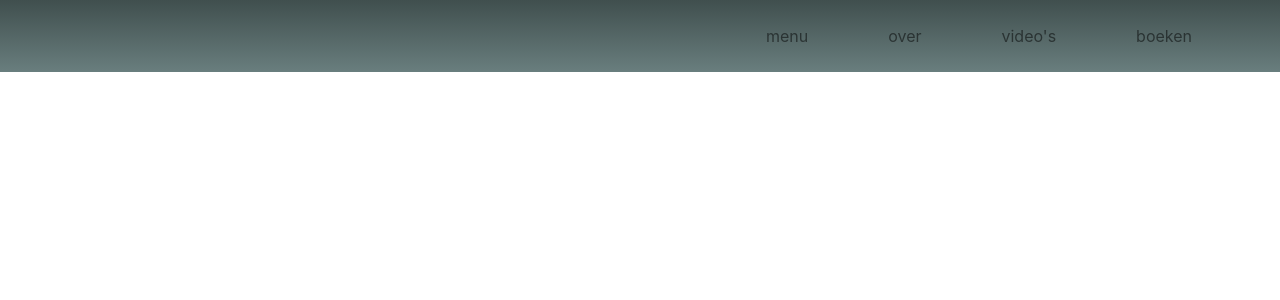
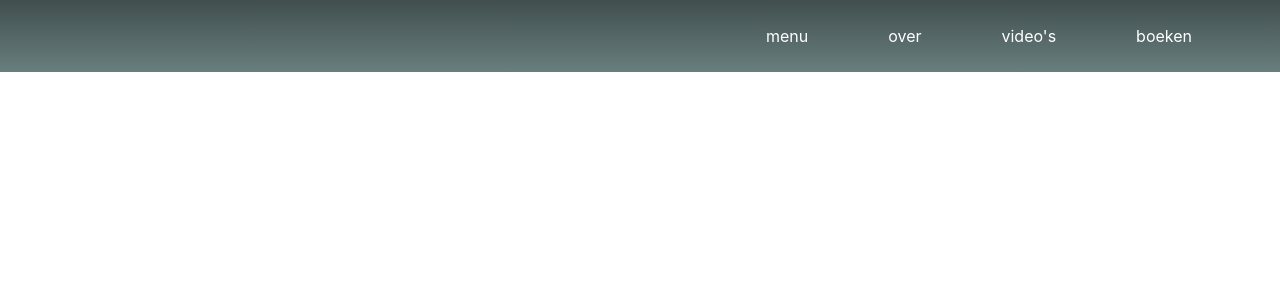
Before and after one commit to YanniD/timothy-veryser, a PHP site: page /pages/header.php in a window 1280 px wide. Shown: the top 300 px of the page. Run offline with PHP 8.4, Linux system fonts and the light colour scheme.

Commit message:
header color to white

```diff
--- a/pages/header.php
+++ b/pages/header.php
@@ -11,7 +11,7 @@
 </head>
 <body>
 <header class='bg-header'>
-    <nav class="navbar navbar-expand-lg py-3 navbar-light">
+    <nav class="navbar navbar-expand-lg py-3 navbar-light ">
 
   <button class="navbar-toggler ml-auto" type="button" data-toggle="collapse" data-target="#navbarSupportedContent" aria-controls="navbarSupportedContent" aria-expanded="false" aria-label="Toggle navigation">
     <span class="navbar-toggler-icon"></span>
@@ -19,8 +19,8 @@
 
   <div class="collapse navbar-collapse ml-auto" id="navbarSupportedContent">
     <ul class="navbar-nav ml-auto">
-      <li class="nav-item ml-auto">
-        <a class="nav-link colour-text-header" href="#">menu <span class="sr-only">(current)</span></a>
+      <li class="nav-item ml-auto colour-text-header">
+        <a class="nav-link colour-text-header" href="#">menu</a>
       </li>
       <li class="nav-item ml-auto">
         <a class="nav-link colour-text-header" href="#">over</a>
--- a/public/css/screen.css
+++ b/public/css/screen.css
@@ -6,6 +6,6 @@
   background: linear-gradient(#404f4e, #697e7e);
 }
 
-.colour-text-header{
-  color: #869090;
+.navbar-light .navbar-nav .nav-link{
+  color:white;
 }
```
